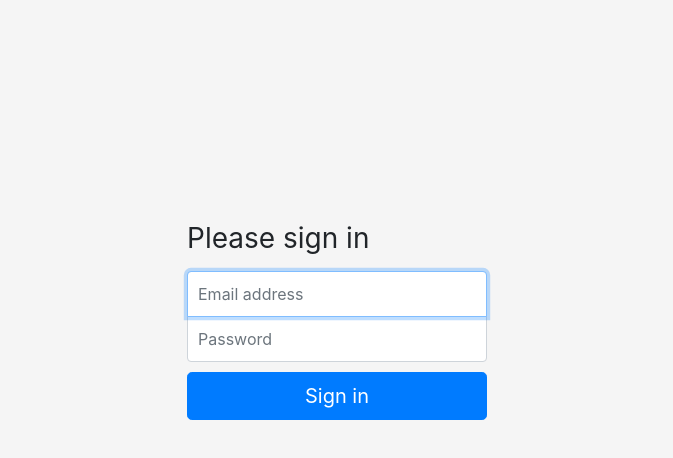
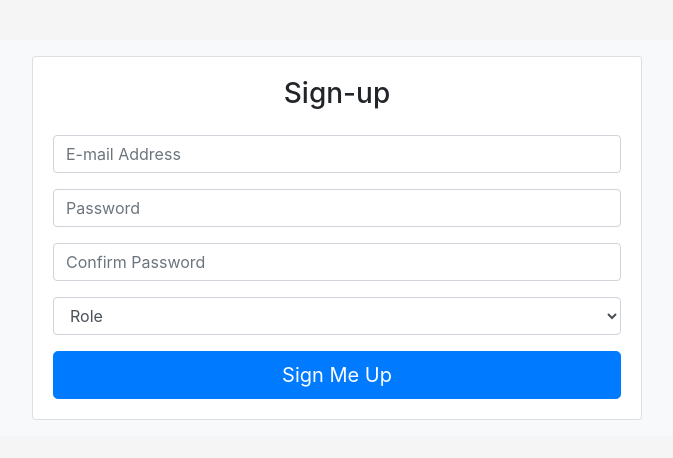
Before and after one commit to sagar22etech/ReactPollApp, a React (Create React App) app: page / in a window 1280 px wide. Shown: the top 458 px of the page, without its empty margins (303-976 px from the left). Built offline with nearby package versions, Linux system fonts and the light colour scheme.

Commit message:
Designing of the signup page done

```diff
--- /dev/null
+++ b/src/components/signup.js
@@ -0,0 +1,55 @@
+import React, { Component } from "react";
+
+export default class Signup extends Component {
+  render() {
+    return (
+      <div className="container-fluid bg-light py-3">
+        <div className="row">
+          <div className="col-md-6 mx-auto">
+            <div className="card card-body">
+              <h3 className="text-center mb-4">Sign-up</h3>
+              <fieldset>
+                <div className="form-group has-error">
+                  <input
+                    className="form-control input-lg"
+                    placeholder="E-mail Address"
+                    name="email"
+                    type="text"
+                  />
+                </div>
+                <div className="form-group has-success">
+                  <input
+                    className="form-control input-lg"
+                    placeholder="Password"
+                    name="password"
+                    type="password"
+                  />
+                </div>
+                <div className="form-group has-success">
+                  <input
+                    className="form-control input-lg"
+                    placeholder="Confirm Password"
+                    name="password"
+                    type="password"
+                  />
+                </div>
+                <div className="form-group">
+                  <select className="form-control input-lg">
+                    <option defaultValue="">Role</option>
+                    <option>Admin</option>
+                    <option>User</option>
+                  </select>
+                </div>
+                <input
+                  className="btn btn-lg btn-primary btn-block"
+                  value="Sign Me Up"
+                  type="submit"
+                />
+              </fieldset>
+            </div>
+          </div>
+        </div>
+      </div>
+    );
+  }
+}
--- a/src/css/index.css
+++ b/src/css/index.css
@@ -15,7 +15,9 @@ body {
   max-width: 330px;
   padding: 15px;
   margin: auto;
-  margin-top: 15%; }
+  margin-top: 15%;
+  text-align: center;
+  border: 1px solid #aeb6bf; }
   .form-signin .form-control {
     position: relative;
     box-sizing: border-box;
--- a/src/css/login.css
+++ b/src/css/login.css
@@ -15,7 +15,9 @@ body {
   max-width: 330px;
   padding: 15px;
   margin: auto;
-  margin-top: 15%; }
+  margin-top: 15%;
+  text-align: center;
+  border: 1px solid #aeb6bf; }
   .form-signin .form-control {
     position: relative;
     box-sizing: border-box;
--- /dev/null
+++ b/src/css/signup.css
@@ -0,0 +1,2 @@
+.container-fluid bg-light py-3 {
+  margin-top: 15%; }
--- a/src/routes/App.js
+++ b/src/routes/App.js
@@ -1,9 +1,10 @@
 import React, { Component } from 'react';
-import Login from '../components/login'
+import Login from '../components/login';
+import Signup from '../components/signup';
 
 class App extends Component {
   render() {
-    return <Login />
+    return <Signup />
   }
 }
 
--- a/src/styles/login.scss
+++ b/src/styles/login.scss
@@ -8,7 +8,7 @@ body {
   background-color: #f5f5f5;
 }
 
-  #root{
+#root {
   width: 100%;
 }
 
@@ -18,6 +18,8 @@ body {
   padding: 15px;
   margin: auto;
   margin-top: 15%;
+  text-align: center;
+  border: 1px solid #aeb6bf;
   .form-control {
     position: relative;
     box-sizing: border-box;
```
Also changed, not shown: src/components/login.js (+28 -9 lines). Lines whose indentation alone changed are shown as unchanged.
